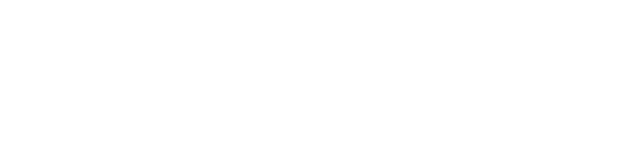
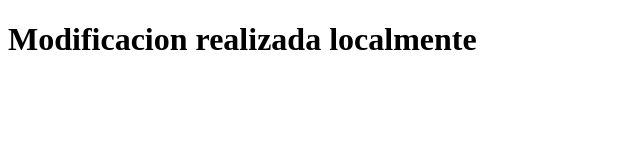
Before and after one commit to mercho182/prueba2, a plain HTML site: page index.html in a window 1280 px wide. Shown: the whole page, without its empty margins (0-640 px from the left). Drawn offline with Linux system fonts and the light colour scheme.

Commit message:
Inclusion de Titulo H1 localmente

```diff
--- a/index.html
+++ b/index.html
@@ -4,6 +4,7 @@
 	<title>Prueba para subir a GitHub</title>
 </head>
 <body>
+	<h1>Modificacion realizada localmente</h1>
 
 
 </body>
```
